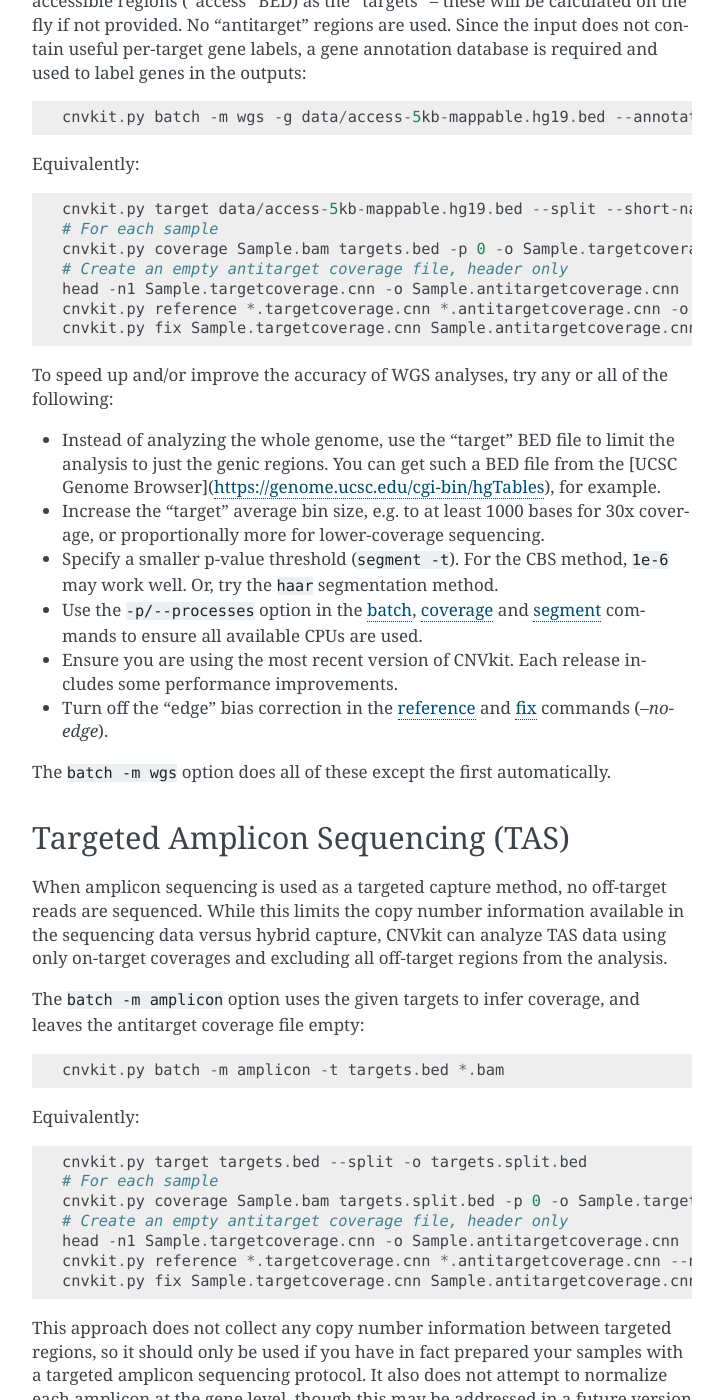
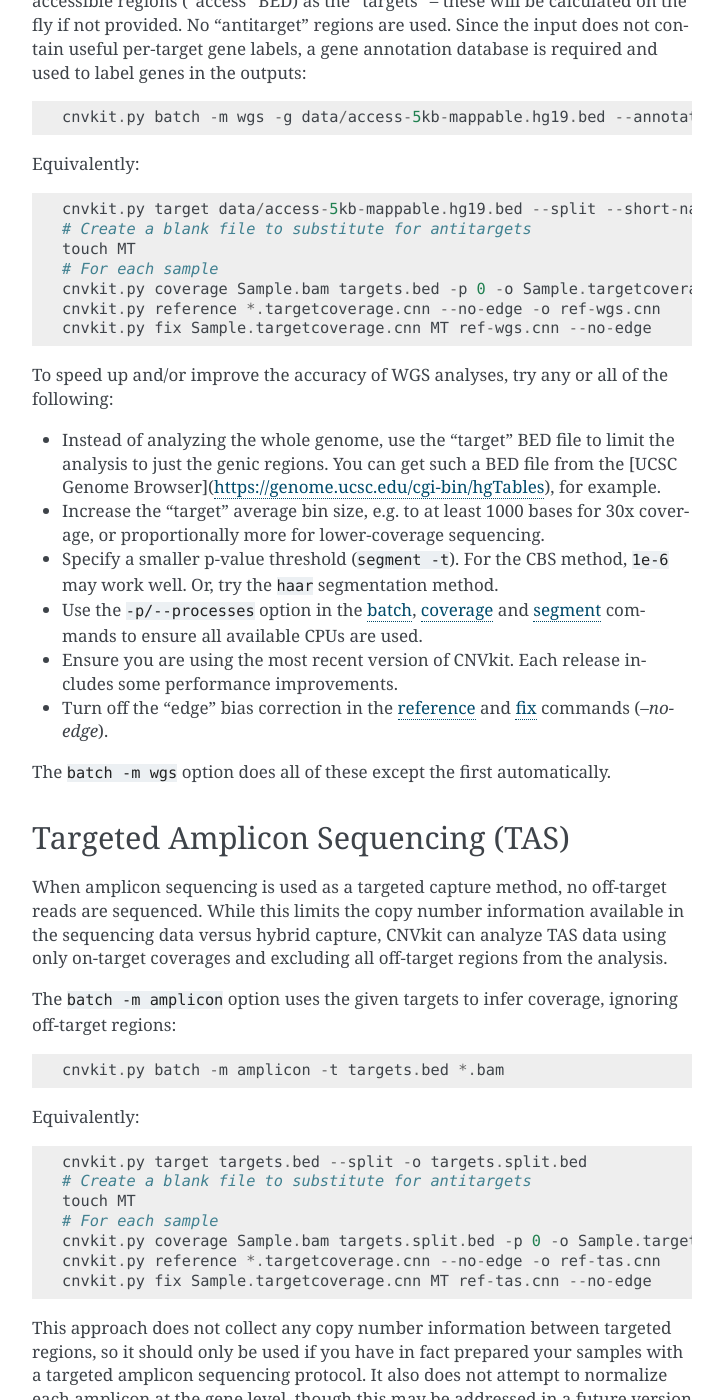
Before and after one commit to etal/cnvkit, a Sphinx documentation site: the page built from doc/nonhybrid.rst, in a window 1280 px wide and 1400 px high, scrolled down 511 px. Shown: the whole window, without its empty margins (388-1111 px from the left). Built offline with Sphinx 7.4.7, drawn with Linux system fonts in a browser that asks for light colours.

Commit message:
fix: Don't complain about mismatched sample IDs if antitargets are blank
This allows reusing a blank "MT" file in a shell loop for WGS/amplicon.

Update docs to reflect this and the previous change.

```diff
--- a/doc/nonhybrid.rst
+++ b/doc/nonhybrid.rst
@@ -30,12 +30,12 @@ annotation database is required and used to label genes in the outputs::
 Equivalently::
 
     cnvkit.py target data/access-5kb-mappable.hg19.bed --split --short-names --annotate refFlat.txt -o targets.bed
+    # Create a blank file to substitute for antitargets
+    touch MT
     # For each sample
     cnvkit.py coverage Sample.bam targets.bed -p 0 -o Sample.targetcoverage.cnn
-    # Create an empty antitarget coverage file, header only
-    head -n1 Sample.targetcoverage.cnn -o Sample.antitargetcoverage.cnn
-    cnvkit.py reference *.targetcoverage.cnn *.antitargetcoverage.cnn -o ref-wgs.cnn
-    cnvkit.py fix Sample.targetcoverage.cnn Sample.antitargetcoverage.cnn ref-wgs.cnn --no-edge
+    cnvkit.py reference *.targetcoverage.cnn --no-edge -o ref-wgs.cnn
+    cnvkit.py fix Sample.targetcoverage.cnn MT ref-wgs.cnn --no-edge
 
 To speed up and/or improve the accuracy of WGS analyses, try any or all of the
 following:
@@ -68,20 +68,20 @@ reads are sequenced. While this limits the copy number information available in
 the sequencing data versus hybrid capture, CNVkit can analyze TAS data using
 only on-target coverages and excluding all off-target regions from the analysis.
 
-The ``batch -m amplicon`` option uses the given targets to infer coverage, and
-leaves the antitarget coverage file empty::
+The ``batch -m amplicon`` option uses the given targets to infer coverage,
+ignoring off-target regions::
 
     cnvkit.py batch -m amplicon -t targets.bed *.bam
 
 Equivalently::
 
     cnvkit.py target targets.bed --split -o targets.split.bed
+    # Create a blank file to substitute for antitargets
+    touch MT
     # For each sample
     cnvkit.py coverage Sample.bam targets.split.bed -p 0 -o Sample.targetcoverage.cnn
-    # Create an empty antitarget coverage file, header only
-    head -n1 Sample.targetcoverage.cnn -o Sample.antitargetcoverage.cnn
-    cnvkit.py reference *.targetcoverage.cnn *.antitargetcoverage.cnn --no-edge -o ref-tas.cnn
-    cnvkit.py fix Sample.targetcoverage.cnn Sample.antitargetcoverage.cnn ref-tas.cnn --no-edge
+    cnvkit.py reference *.targetcoverage.cnn --no-edge -o ref-tas.cnn
+    cnvkit.py fix Sample.targetcoverage.cnn MT ref-tas.cnn --no-edge
 
 This approach does not collect any copy number information between targeted
 regions, so it should only be used if you have in fact prepared your samples
```
Also changed, not shown: doc/pipeline.rst (+4 -0 lines), 1 other file.
